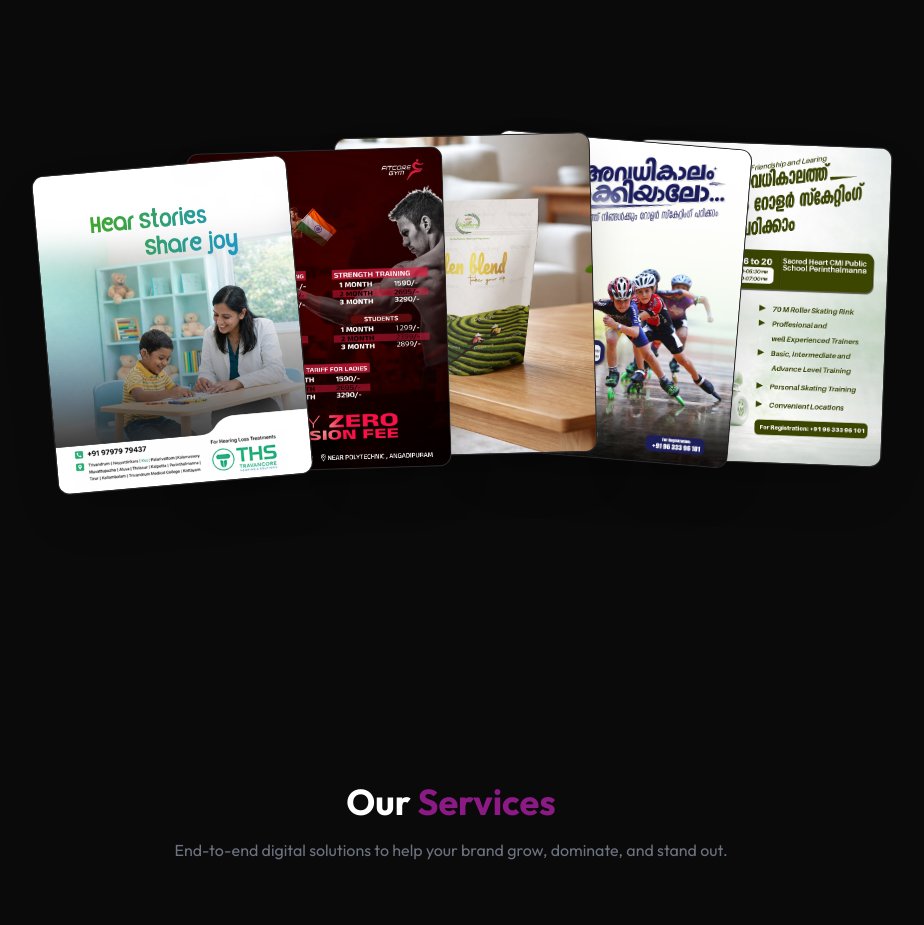
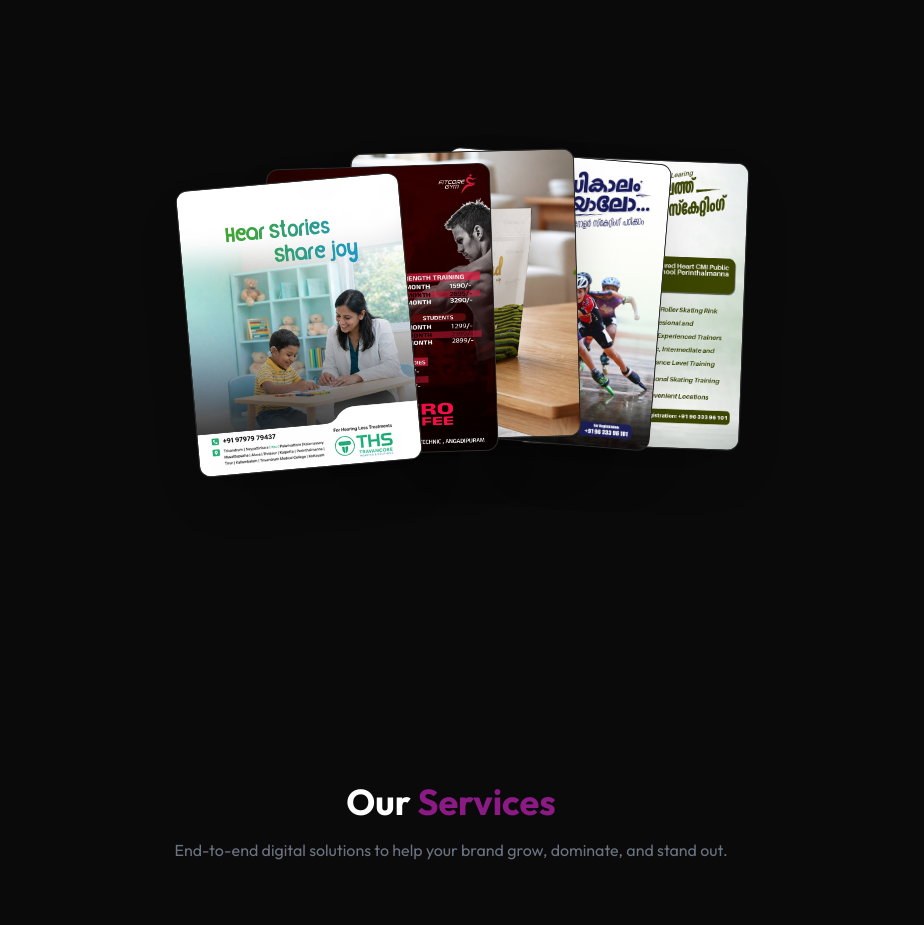
Before and after one commit to spectracreative/dotnet2, a React (Vite) app: page / in a window 1280 px wide. Shown: the part 2300-3225 px from the top of the page, without its empty margins (189-1113 px from the left). Built offline with nearby package versions, Linux system fonts and the light colour scheme.

Commit message:
Shrink flyer size further and adjust spread proportional spacing

```diff
--- a/src/pages/Showcase.jsx
+++ b/src/pages/Showcase.jsx
@@ -23,7 +23,7 @@ const ShowcaseCard = ({ flyer, index, total, scrollYProgress, setSelectedFlyer }
   const stackedRotate = index % 2 === 0 ? -(index * 2) : (index * 2);
 
   // Spread state properties
-  const spreadX = offset * 220;
+  const spreadX = offset * 120;
   const spreadY = Math.abs(offset) * 15;
   const spreadRotate = offset * 4;
 
@@ -53,7 +53,7 @@ const ShowcaseCard = ({ flyer, index, total, scrollYProgress, setSelectedFlyer }
         boxShadow: "0 25px 50px -12px rgba(81, 8, 77, 0.5)",
         borderColor: "#51084d"
       }}
-      className="absolute w-56 md:w-64 h-72 md:h-80 bg-[#141414] rounded-xl shadow-2xl border border-white/10 cursor-pointer overflow-hidden transition-colors"
+      className="absolute w-40 md:w-56 h-56 md:h-72 bg-[#141414] rounded-xl shadow-2xl border border-white/10 cursor-pointer overflow-hidden transition-colors"
     >
       {flyer.src ? (
         flyer.src.toLowerCase().endsWith('.mov') || flyer.src.toLowerCase().endsWith('.mp4') || flyer.src.toLowerCase().endsWith('.webm') ? (
```
